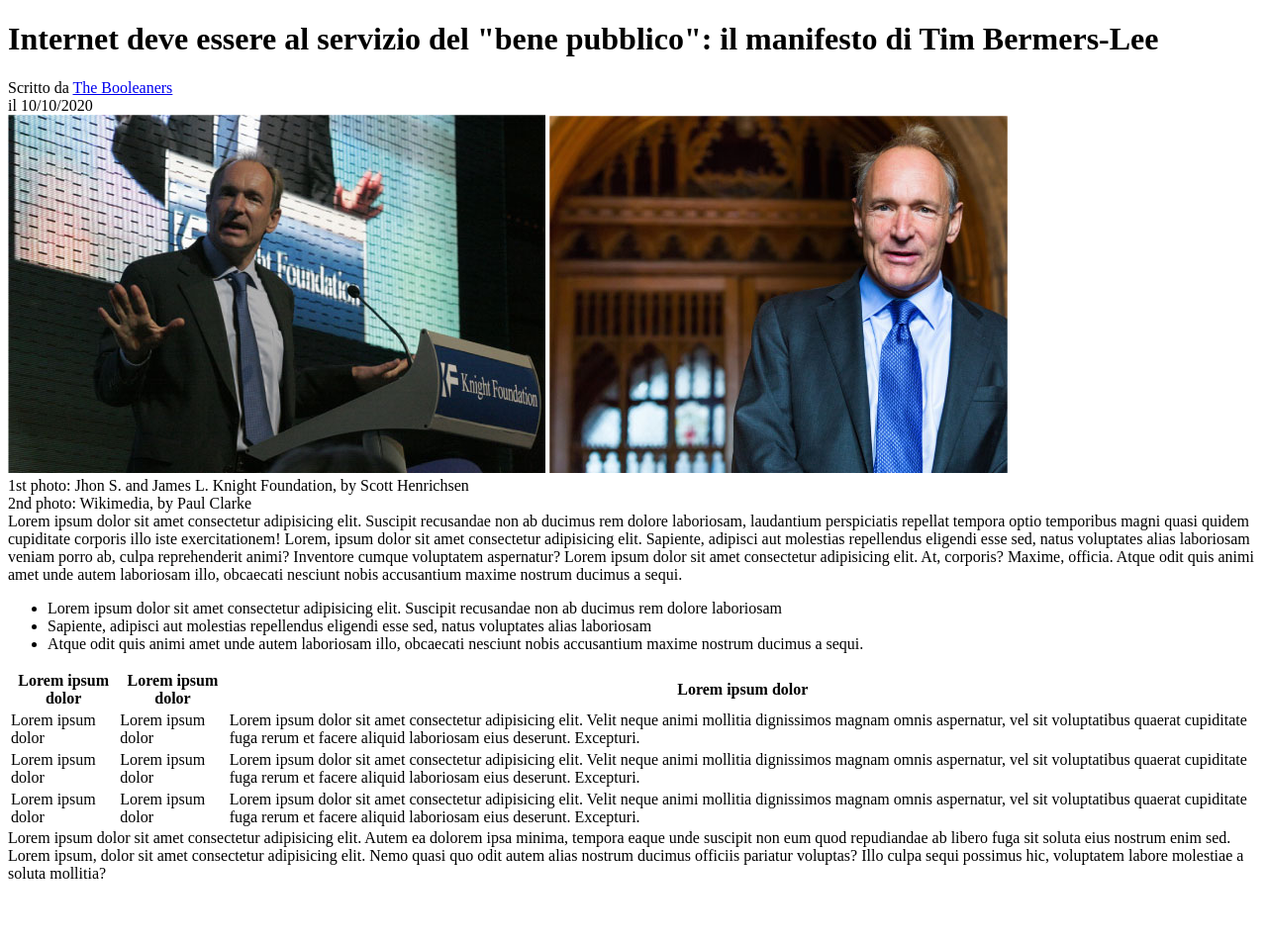
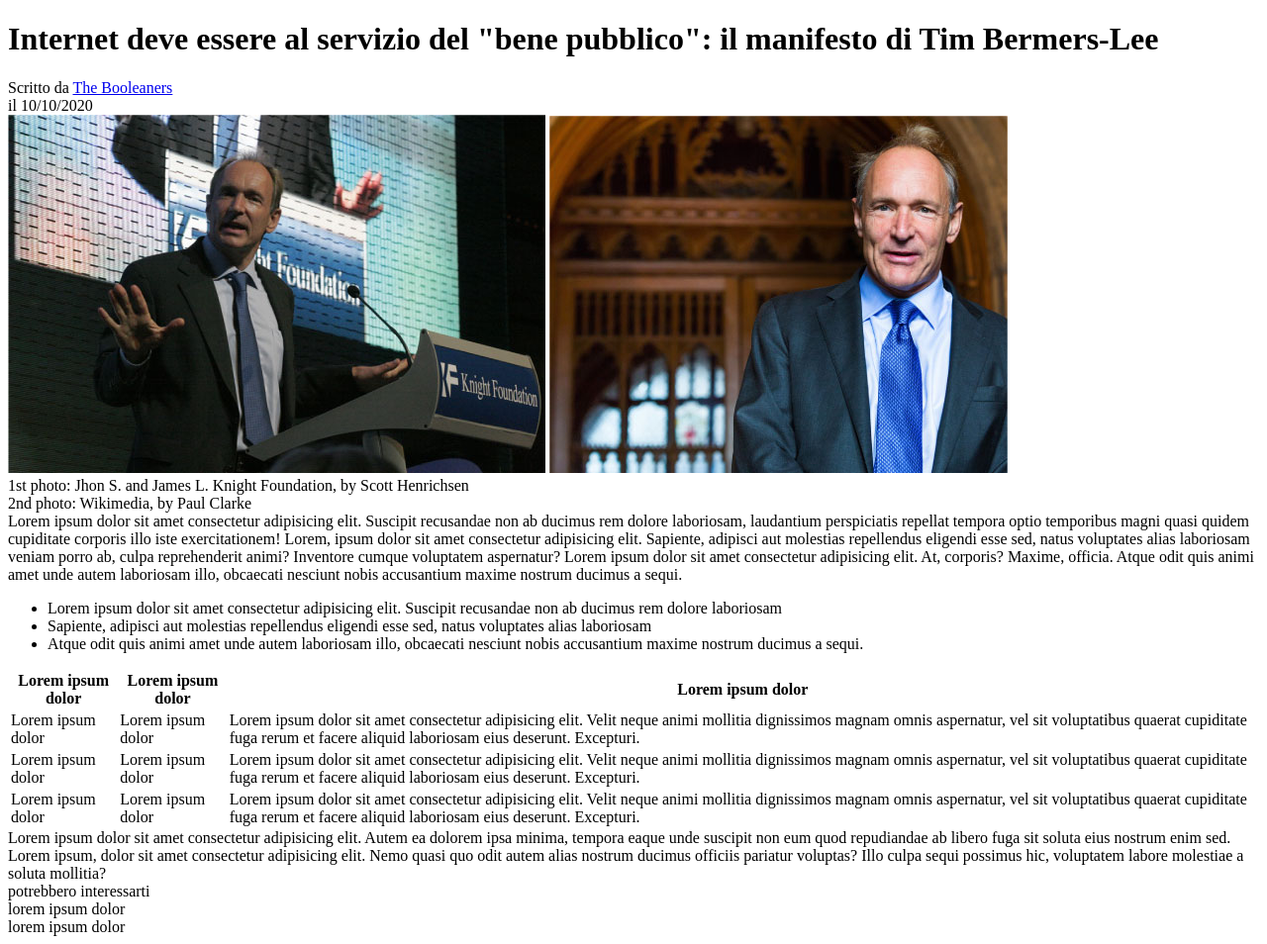
Before and after one commit to LaSe28/html-css-booleaner, a plain HTML site: page index.html in a window 1280 px wide. Shown: the whole page at 99% size. Before the commit the page ends 900 px from the top, so only its background shows below. Drawn offline with Linux system fonts and the light colour scheme.

Commit message:
add footer

```diff
--- a/index.html
+++ b/index.html
@@ -10,7 +10,7 @@
 </head>
 <body>
     <header>
- <!-- banner da completare -->
+<!-- banner da completare -->
         <div class="banner"></div>
         <h1>Internet deve essere al servizio del "bene pubblico": il manifesto di Tim Bermers-Lee</h1>
         <div>Scritto da <a href="https://it.wikipedia.org/wiki/Tim_Berners-Lee">The Booleaners</a></div>
@@ -18,6 +18,7 @@
     </header>
 
     <main>
+<!-- introduzione -->
         <section>
             <img src="img/tim-1.jpg" alt="foto di Tim durante un discorso">
             <img src="img/tim-2.jpg" alt="foto di Tim">
@@ -25,9 +26,11 @@
                 2nd photo: Wikimedia, by Paul Clarke
             </div>
         </section>
+<!-- primo paragrafo -->
         <section>
             Lorem ipsum dolor sit amet consectetur adipisicing elit. Suscipit recusandae non ab ducimus rem dolore laboriosam, laudantium perspiciatis repellat tempora optio temporibus magni quasi quidem cupiditate <span class="evidenziato">corporis illo iste exercitationem! Lorem, ipsum dolor sit amet consectetur adipisicing elit.</span> Sapiente, adipisci aut molestias repellendus eligendi esse sed, natus voluptates alias laboriosam veniam porro ab, culpa reprehenderit animi? Inventore cumque voluptatem aspernatur? Lorem ipsum dolor sit amet consectetur adipisicing elit. At, corporis? Maxime, officia. Atque odit quis animi amet unde autem laboriosam illo, obcaecati nesciunt nobis accusantium maxime nostrum ducimus a sequi.
         </section>
+<!-- lista -->
         <section>
             <ul>
                 <li>Lorem ipsum dolor sit amet consectetur adipisicing elit. Suscipit recusandae non ab ducimus rem dolore laboriosam</li>
@@ -36,6 +39,7 @@
             </ul>
         </section>
         <section>
+<!-- tabella -->
             <table>
                 <thead>
                     <tr>
@@ -63,13 +67,16 @@
                 </tbody>
             </table>
         </section>
+<!-- ultimo paragrafo -->
         <section>
             Lorem ipsum dolor sit amet consectetur adipisicing elit. Autem ea dolorem ipsa minima, tempora eaque unde suscipit non eum quod repudiandae ab libero fuga sit soluta eius nostrum enim sed. Lorem ipsum, dolor sit amet consectetur adipisicing elit. <span class="evidenziato">Nemo quasi quo odit autem alias nostrum ducimus officiis pariatur voluptas?</span>  Illo culpa sequi possimus hic, voluptatem labore molestiae a soluta mollitia?
         </section>
     </main>
-
+<!-- consigliati -->
     <footer>
-
+        <div class="consigliati">potrebbero interessarti</div>
+        <div class="consiglio-1">lorem ipsum dolor</div>
+        <div class="consiglio-2">lorem ipsum dolor</div>
 
     </footer>
 </body>
```
